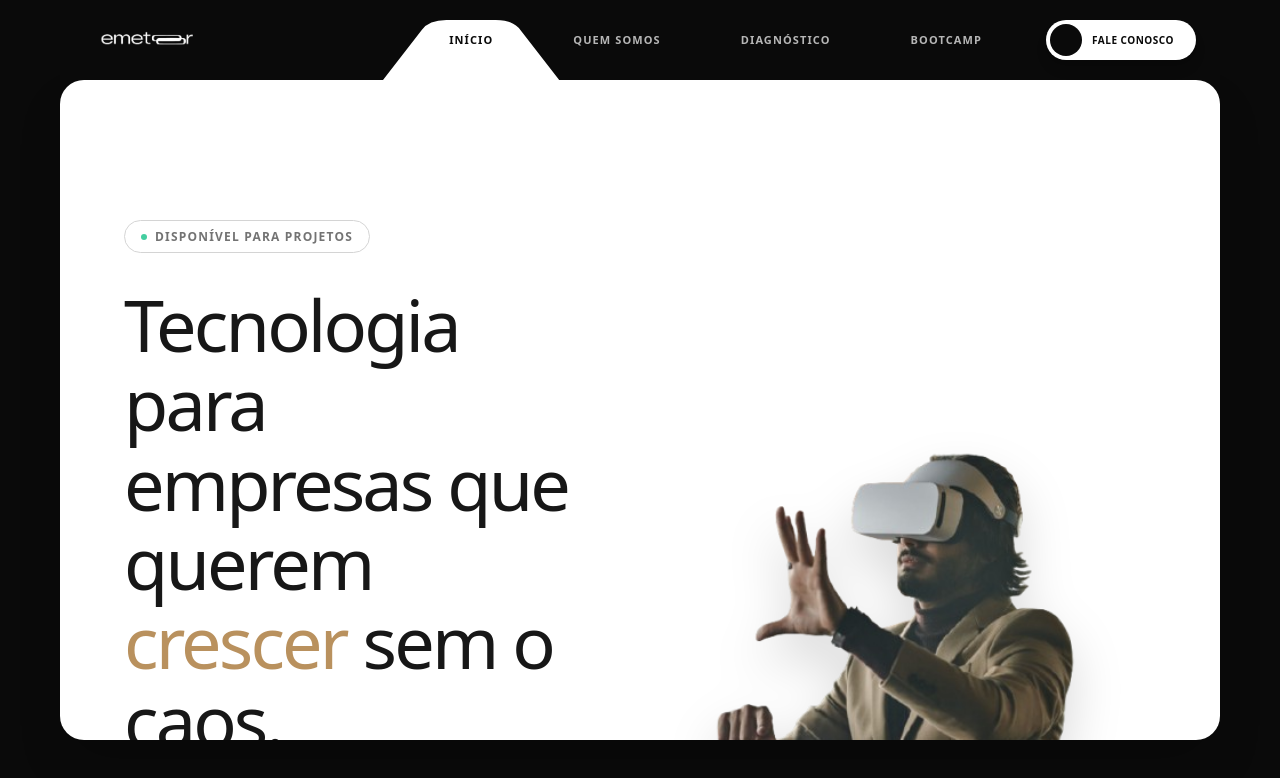
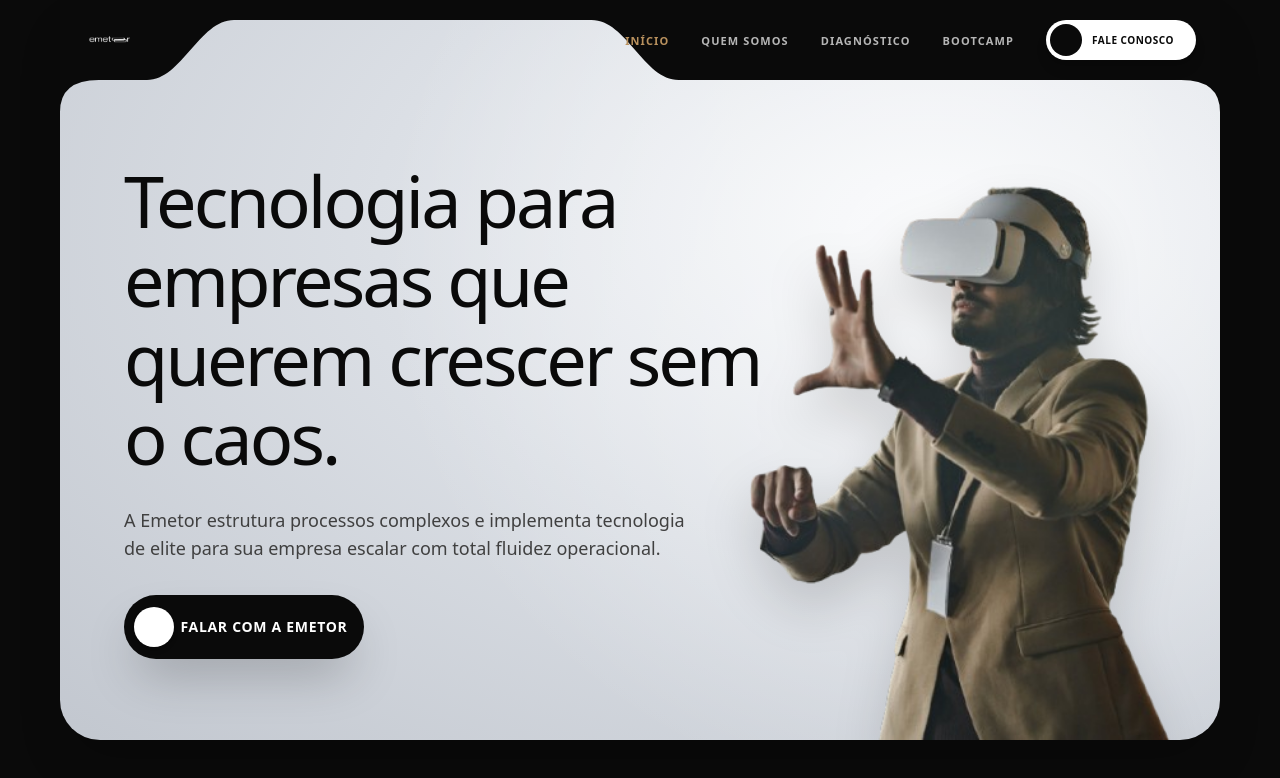
Before and after one commit to emetor-cto/lp-emetor, a Next.js app: page / in a window 1280 px wide. Shown: the top 778 px of the page. Built offline with nearby package versions, Linux system fonts and the light colour scheme; some icons are missing.

Commit message:
feat: herosection com folder tab vazada

```diff
--- a/src/app/layout.tsx
+++ b/src/app/layout.tsx
@@ -40,9 +40,9 @@ export default function RootLayout({
       >
         <Header />
 
-        <div className="flex-1 flex flex-col min-h-0 pt-[64px] md:pt-[80px]">
-          <main className="flex-1 bg-white rounded-[24px] overflow-y-auto relative shadow-2xl flex flex-col scroll-smooth">
-            <div className="flex-1">
+        <div className="flex-1 flex flex-col min-h-0 pt-0">
+          <main className="flex-1 bg-white rounded-[32px] md:rounded-[40px] overflow-y-auto relative shadow-2xl flex flex-col scroll-smooth">
+            <div className="flex-1 pt-[80px]">
               {children}
             </div>
             <Footer />
--- a/src/components/layout/Header.tsx
+++ b/src/components/layout/Header.tsx
@@ -17,53 +17,9 @@ const navLinks = [
   { href: "https://eventos.emetor.com.br/", label: "Bootcamp", external: true },
 ]
 
-
-const TAB_PAD = 34
-const TAB_SLANT = 32
-
 export function Header() {
   const pathname = usePathname()
   const [isMenuOpen, setIsMenuOpen] = useState(false)
-  const headerContainerRef = useRef<HTMLDivElement>(null)
-  const [tabMetrics, setTabMetrics] = useState<{ left: number; width: number } | null>(null)
-  const [activeHref, setActiveHref] = useState<string>(pathname)
-  const linkRefs = useRef<Map<string, HTMLAnchorElement | null>>(new Map())
-
-  const updateTab = useCallback((href: string) => {
-    const linkEl = linkRefs.current.get(href)
-    const containerEl = headerContainerRef.current
-    if (!linkEl || !containerEl) return
-    const containerRect = containerEl.getBoundingClientRect()
-    const linkRect = linkEl.getBoundingClientRect()
-    setTabMetrics({
-      left: linkRect.left - containerRect.left - TAB_PAD - TAB_SLANT,
-      width: linkRect.width + (TAB_PAD + TAB_SLANT) * 2,
-    })
-  }, [])
-
-  useEffect(() => {
-    if (isMenuOpen) {
-      document.body.style.overflow = "hidden"
-    } else {
-      document.body.style.overflow = "unset"
-    }
-  }, [isMenuOpen])
-
-  useEffect(() => {
-    setActiveHref(pathname)
-    const timer = setTimeout(() => updateTab(pathname), 80)
-    return () => clearTimeout(timer)
-  }, [pathname, updateTab])
-
-  const onNavHover = (href: string) => {
-    setActiveHref(href)
-    updateTab(href)
-  }
-
-  const onNavLeave = () => {
-    setActiveHref(pathname)
-    updateTab(pathname)
-  }
 
   const menuVariants = {
     closed: { opacity: 0, x: "100%", transition: { type: "spring", stiffness: 300, damping: 30 } },
@@ -73,13 +29,17 @@ export function Header() {
   return (
     <>
       <header className="fixed top-0 left-0 w-full z-50 pointer-events-none px-[60px] pt-0">
-        <div ref={headerContainerRef} className="relative w-full h-[64px] md:h-[80px]">
+        <div className="relative w-full h-[64px] md:h-[80px]">
 
-          {/* HEADER BACKGROUND — fully black */}
-          <div className="absolute inset-0 bg-[#0A0A0A] z-0 pointer-events-auto" />
+          <svg className="absolute inset-0 w-full h-[112px] pointer-events-none z-0 overflow-visible" viewBox="0 0 1200 112" preserveAspectRatio="none">
+            <path
+              d="M 0 0 L 1200 0 L 1200 112 Q 1200 80, 1160 80 L 640 80 C 604 80, 586 20, 550 20 L 180 20 C 144 20, 126 80, 90 80 L 40 80 Q 0 80, 0 112 Z"
+              fill="#0A0A0A"
+            />
+          </svg>
 
           {/* LOGO */}
-          <div className="absolute top-0 left-0 h-full flex items-center px-4 md:px-6 z-30 pointer-events-auto">
+          <div className="absolute top-0 left-0 w-[100px] h-full pointer-events-auto flex items-center px-4 md:px-6 z-30">
             <Link href="/" className="relative h-6 md:h-8 w-24 md:w-32 transition-transform hover:scale-105">
               <Image
                 src={logoBranca}
@@ -92,39 +52,17 @@ export function Header() {
             </Link>
           </div>
 
-          {/* MOVING FOLDER TAB matching HeroSection background color (#FFFFFF) */}
-          {tabMetrics && (
-            <motion.div
-              className="absolute top-[16px] md:top-[20px] bottom-0 z-[22] pointer-events-none"
-              animate={{ left: tabMetrics.left, width: tabMetrics.width }}
-              initial={{ left: tabMetrics.left, width: tabMetrics.width }}
-              transition={{ type: "spring", stiffness: 440, damping: 38 }}
-            >
-              <svg className="w-full h-full" viewBox="0 0 100 60" preserveAspectRatio="none" fill="none">
-                <path
-                  d="M 0 60 L 22 10 Q 26 0 36 0 L 64 0 Q 74 0 78 10 L 100 60 Z"
-                  fill="#FFFFFF"
-                />
-              </svg>
-            </motion.div>
-          )}
+          {/* RIGHT NAV & CTA NOTCH */}
+          <div className="absolute top-0 right-0 w-[560px] h-full pointer-events-auto flex items-center justify-end px-4 md:px-6 z-30">
 
-          {/* NAV LINKS — z-30 so they render above the moving tab */}
-          <div className="absolute top-0 right-0 w-[80px] md:w-[900px] lg:w-[1020px] h-full pointer-events-auto flex items-center justify-end px-4 md:px-6 z-30">
-
-            <nav
-              onMouseLeave={onNavLeave}
-              className="hidden md:flex h-full items-center gap-14 lg:gap-20 text-[11px] font-bold tracking-widest uppercase relative mr-12 lg:mr-16"
-            >
+            <nav className="hidden md:flex h-full items-center gap-6 lg:gap-8 text-[11px] font-bold tracking-widest uppercase relative mr-6 md:mr-8">
               {navLinks.map((link) => {
-                const isTabUnder = activeHref === link.href
+                const isActive = !link.external && pathname === link.href
                 return (
                   <Link
                     key={link.href}
                     href={link.href}
-                    ref={(el) => { linkRefs.current.set(link.href, el) }}
                     {...(link.external ? { target: "_blank", rel: "noopener noreferrer" } : {})}
-                    onMouseEnter={() => onNavHover(link.href)}
                     onClick={(e) => {
                       if (link.href === "/diagnostico") {
                         e.preventDefault()
@@ -132,8 +70,8 @@ export function Header() {
                       }
                     }}
                     className={cn(
-                      "h-full flex items-center relative transition-colors duration-300 font-bold",
-                      isTabUnder ? "text-[#0A0A0A]" : "text-white/70 hover:text-white"
+                      "h-full flex items-center justify-center text-center leading-none whitespace-nowrap relative transition-colors duration-300 font-bold",
+                      isActive ? "text-[#b9915e]" : "text-white/70 hover:text-white"
                     )}
                   >
                     {link.label}
--- a/src/components/sections/HeroSection.tsx
+++ b/src/components/sections/HeroSection.tsx
@@ -6,45 +6,42 @@ import { motion } from "framer-motion"
 
 export function HeroSection() {
   return (
-    <section className="relative w-full flex items-center pt-[100px] md:pt-[120px] lg:pt-[140px] pb-16 md:pb-24">
-      <div className="container mx-auto px-6 md:px-12 lg:px-16 flex flex-col md:flex-row items-center justify-between gap-8 md:gap-12">
+    <section className="relative w-full h-[calc(100vh-60px)] min-h-[620px] max-h-[920px] flex items-center justify-center -mt-[80px] pt-[80px] pb-0 overflow-hidden bg-[radial-gradient(ellipse_at_75%_30%,#F3F5F8_0%,#DBDFE5_45%,#C2C7CF_100%)] rounded-t-[32px]">
+
+      {/* Studio Ambient Highlight Overlay */}
+      <div
+        className="absolute inset-0 pointer-events-none opacity-80"
+        style={{
+          background: 'radial-gradient(circle at 75% 35%, rgba(255, 255, 255, 0.75) 0%, rgba(255, 255, 255, 0) 55%)'
+        }}
+      />
+
+      <div className="container mx-auto px-6 md:px-12 lg:px-16 flex flex-col md:flex-row items-center justify-between gap-6 relative z-10 h-full">
 
         {/* Left side: Content */}
-        <div className="flex-1 flex flex-col items-start justify-center max-w-2xl z-10">
-          <motion.div
-            initial={{ opacity: 0, y: 20 }}
+        <div className="flex-1 flex flex-col items-start justify-center max-w-2xl pt-4 md:pt-8 pb-8 z-20">
+          <motion.h1
+            initial={{ opacity: 0, y: 25 }}
             animate={{ opacity: 1, y: 0 }}
-            transition={{ duration: 0.5, ease: "easeOut" }}
-            className="inline-flex items-center gap-2 mb-8 px-4 py-1.5 rounded-full border border-neutral-300 bg-white/60 backdrop-blur-sm text-[12px] font-semibold tracking-widest uppercase text-neutral-500"
+            transition={{ duration: 0.5, delay: 0.08, ease: "easeOut" }}
+            className="text-[42px] sm:text-[54px] md:text-[66px] lg:text-[76px] font-extrabold tracking-[-0.04em] text-[#0A0A0A] leading-[1.02] mb-5 md:mb-7"
           >
-            <span className="w-1.5 h-1.5 rounded-full bg-emerald-500 animate-pulse" />
-            Disponível para projetos
-          </motion.div>
-
-          <motion.h1
-            initial={{ opacity: 0, y: 30 }}
-            animate={{ opacity: 1, y: 0 }}
-            transition={{ duration: 0.6, delay: 0.1, ease: "easeOut" }}
-            className="text-[52px] md:text-[68px] lg:text-[80px] font-bold tracking-[-0.04em] text-neutral-900 leading-[1.0] mb-6"
-          >
-            Tecnologia para empresas que querem{" "}
-            <span className="text-[#b9915e]">crescer</span>{" "}
-            sem o caos.
+            Tecnologia para empresas que querem crescer sem o caos.
           </motion.h1>
 
           <motion.p
-            initial={{ opacity: 0, y: 20 }}
+            initial={{ opacity: 0, y: 15 }}
             animate={{ opacity: 1, y: 0 }}
-            transition={{ duration: 0.6, delay: 0.2, ease: "easeOut" }}
-            className="text-[17px] md:text-[19px] text-neutral-500 mb-12 max-w-xl leading-[1.65] font-medium"
+            transition={{ duration: 0.5, delay: 0.16, ease: "easeOut" }}
+            className="text-[16px] md:text-[18px] lg:text-[19px] text-neutral-700 mb-8 max-w-xl leading-[1.6] font-medium"
           >
             A Emetor estrutura processos complexos e implementa tecnologia de elite para sua empresa escalar com total fluidez operacional.
           </motion.p>
 
           <motion.div
-            initial={{ opacity: 0, y: 20 }}
+            initial={{ opacity: 0, y: 15 }}
             animate={{ opacity: 1, y: 0 }}
-            transition={{ duration: 0.5, delay: 0.35, ease: "easeOut" }}
+            transition={{ duration: 0.4, delay: 0.25, ease: "easeOut" }}
           >
             <button
               onClick={() => openDiagnostico()}
@@ -60,19 +57,19 @@ export function HeroSection() {
           </motion.div>
         </div>
 
-        {/* Right side: Image */}
+        {/* Right side: Enlarged Image locked flush to bottom and further right */}
         <motion.div
-          initial={{ opacity: 0, x: 60, scale: 0.96 }}
-          animate={{ opacity: 1, x: 0, scale: 1 }}
-          transition={{ duration: 0.8, delay: 0.15, ease: [0.25, 0.46, 0.45, 0.94] }}
-          className="flex-shrink-0 w-full md:w-auto flex justify-center md:justify-end items-end relative"
+          initial={{ opacity: 0, y: 40, scale: 0.96 }}
+          animate={{ opacity: 1, y: 0, scale: 1 }}
+          transition={{ duration: 0.7, delay: 0.1, ease: [0.25, 0.46, 0.45, 0.94] }}
+          className="absolute bottom-0 -right-32 md:-right-52 lg:-right-72 xl:-right-[380px] w-[580px] sm:w-[720px] md:w-[940px] lg:w-[1140px] xl:w-[1300px] h-[85%] md:h-[108%] lg:h-[118%] z-10 pointer-events-none flex items-end justify-end"
         >
-          <div className="relative w-[320px] md:w-[400px] lg:w-[480px] xl:w-[520px] h-[440px] md:h-[560px] lg:h-[640px] xl:h-[700px]">
+          <div className="relative w-full h-full">
             <Image
               src="/hero-guy-with-virtual-reality-device-on-the-face.png"
               alt="Profissional com dispositivo de realidade virtual"
               fill
-              sizes="(max-width: 768px) 320px, (max-width: 1024px) 400px, 520px"
+              sizes="(max-width: 768px) 580px, (max-width: 1024px) 940px, 1300px"
               className="object-contain object-bottom drop-shadow-2xl"
               priority
             />
```
